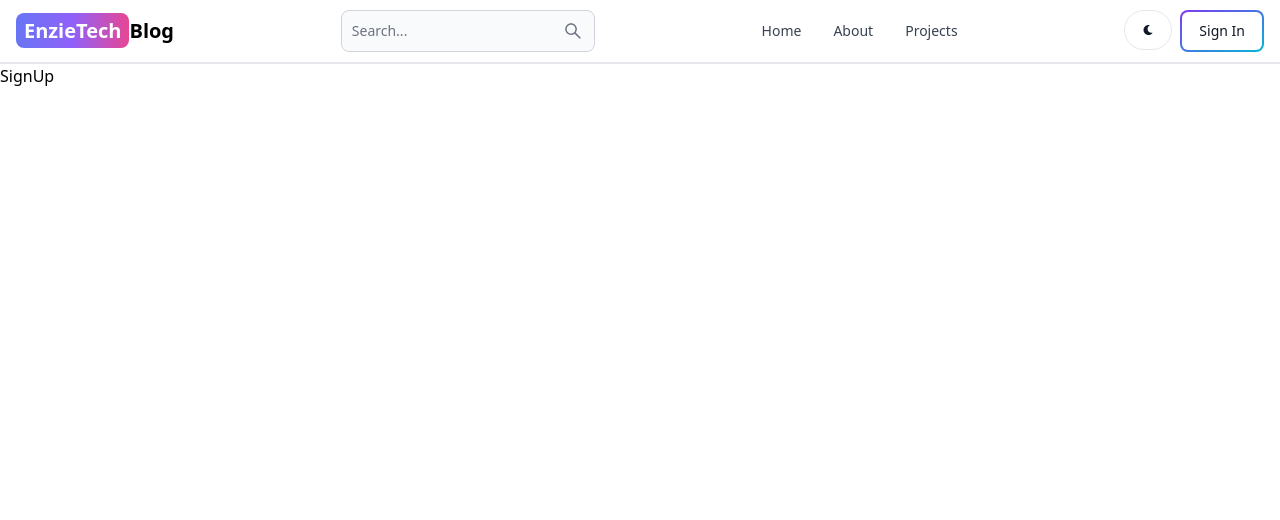
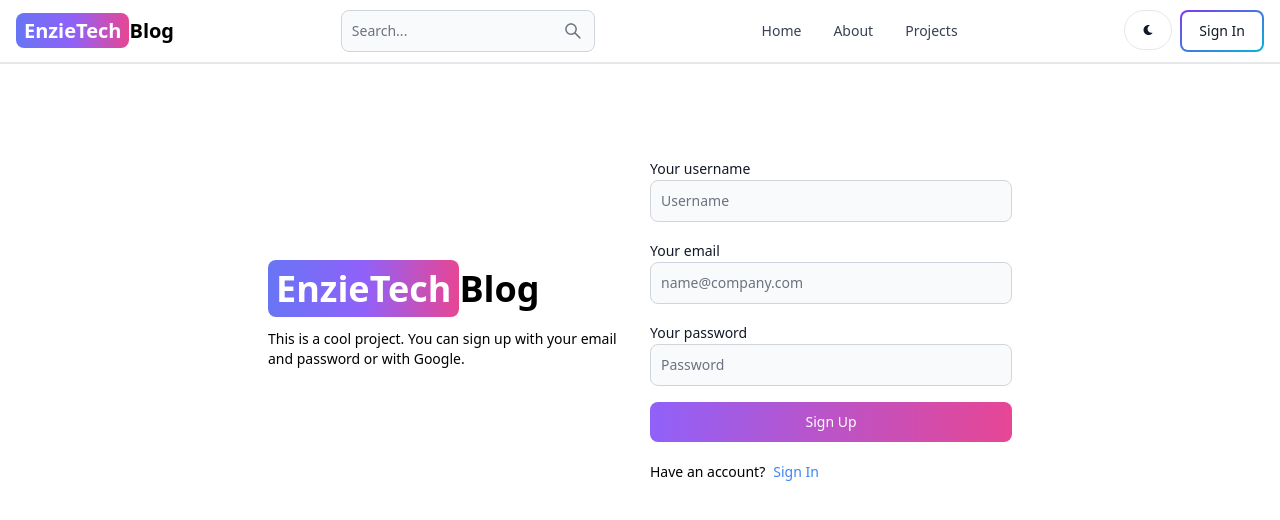
Before and after one commit to techpraveen/Blog-WebApplication, a React (Vite) app in the folder client/: page /signup in a window 1280 px wide. Shown: the top 520 px of the page. Built offline with nearby package versions, Linux system fonts and the light colour scheme.

Commit message:
complete signup page ui

```diff
--- a/client/src/pages/SignUp.jsx
+++ b/client/src/pages/SignUp.jsx
@@ -1,9 +1,76 @@
+import { Alert, Button, Label, Spinner, TextInput } from 'flowbite-react';
+import { Link, useNavigate } from 'react-router-dom';
 import React from 'react'
 
 export default function SignUp() {
   return (
-    <h1>
-      SignUp
-    </h1>
-  )
+    <div className='min-h-screen mt-20'>
+    <div className='flex p-3 max-w-3xl mx-auto flex-col md:flex-row md:items-center gap-5'>
+      {/* left */}
+      <div className='flex-1'>
+        <Link to='/' className='font-bold dark:text-white text-4xl'>
+          <span className='px-2 py-1 bg-gradient-to-r from-indigo-500 via-purple-500 to-pink-500 rounded-lg text-white'>
+            EnzieTech
+          </span>
+          Blog
+        </Link>
+        <p className='text-sm mt-5'>
+          This is a cool project. You can sign up with your email and password
+          or with Google.
+        </p>
+      </div>
+      {/* right */}
+
+      <div className='flex-1'>
+        <form className='flex flex-col gap-4' >
+          <div>
+            <Label value='Your username' />
+            <TextInput
+              type='text'
+              placeholder='Username'
+              id='username'
+
+            />
+          </div>
+          <div>
+            <Label value='Your email' />
+            <TextInput
+              type='email'
+              placeholder='name@company.com'
+              id='email'
+
+            />
+          </div>
+          <div>
+            <Label value='Your password' />
+            <TextInput
+              type='password'
+              placeholder='Password'
+              id='password'
+
+            />
+          </div>
+          <Button
+            gradientDuoTone='purpleToPink'
+            type='submit'
+
+          >
+
+              Sign Up
+
+          </Button>
+
+        </form>
+        <div className='flex gap-2 text-sm mt-5'>
+          <span>Have an account?</span>
+          <Link to='/sign-in' className='text-blue-500'>
+            Sign In
+          </Link>
+        </div>
+
+
+      </div>
+    </div>
+  </div>
+);
 }
```
